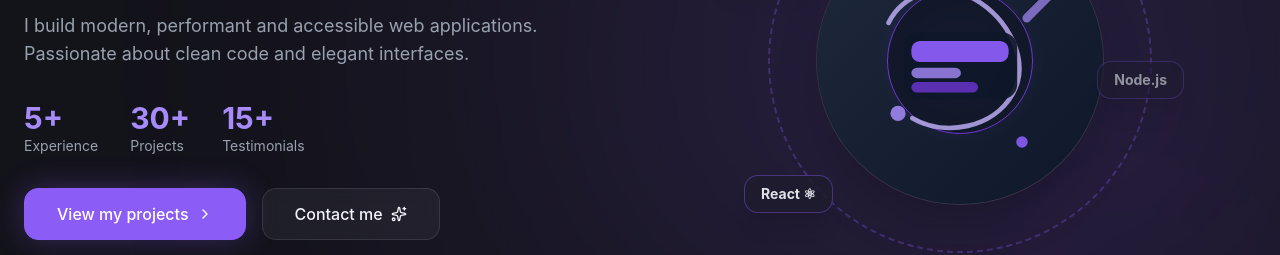
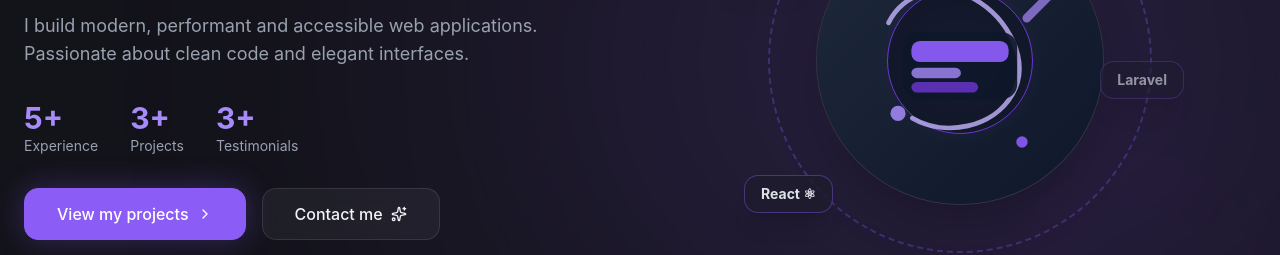
Before and after one commit to Jiraya23/portfolio, a Next.js app: page /en in a window 1280 px wide. Shown: the part 464-719 px from the top of the page. Built offline with nearby package versions, Linux system fonts and the light colour scheme.

Commit message:
bouton cv

```diff
--- a/src/components/sections/About.tsx
+++ b/src/components/sections/About.tsx
@@ -86,9 +86,7 @@ export default function About() {
             <div className="mt-10">
               <a
                 href="/cv.pdf"
-                download="CV_Myli.pdf"
-                target="_blank"
-                rel="noopener noreferrer"
+                download="Cv_Myli.pdf"
                 className={buttonVariants({ size: 'lg', variant: 'outline', className: 'gap-2' })}
               >
                 {t('cta')}
--- a/src/components/sections/Contact.tsx
+++ b/src/components/sections/Contact.tsx
@@ -85,7 +85,7 @@ export default function Contact() {
                 <div className="text-[#cbc3d7] text-sm tracking-wide font-medium mb-1">
                   {t('location') || 'Localisation'}
                 </div>
-                <div className="font-bold text-[#dfe3e7]">Paris, France</div>
+                <div className="font-bold text-[#dfe3e7]">Douala, Cameroun</div>
               </div>
             </div>
 
@@ -103,8 +103,8 @@ export default function Contact() {
                   <label className="text-sm font-medium text-[#cbc3d7]">{t('name') || 'Nom complet'}</label>
                   <input
                     {...register('name')}
-                    className="w-full bg-[#13131a] border border-[#494454] rounded-xl focus:border-[#8b5cf6] focus:ring-1 focus:ring-[#8b5cf6] transition-all px-6 py-3 text-[#dfe3e7] outline-none"
-                    placeholder="John Doe"
+                    className="w-full bg-[#13131a] border border-[#494454] rounded-xl focus:border-[#8b5cf6] focus:ring-1 focus:ring-[#8b5cf6] transition-all px-9 py-3 text-[#dfe3e7] outline-none"
+                    placeholder="Entrez votre nom"
                     type="text"
                   />
                   {errors.name && <p className="text-sm text-red-500 mt-1">{errors.name.message}</p>}
@@ -114,7 +114,7 @@ export default function Contact() {
                   <input
                     {...register('email')}
                     className="w-full bg-[#13131a] border border-[#494454] rounded-xl focus:border-[#8b5cf6] focus:ring-1 focus:ring-[#8b5cf6] transition-all px-6 py-3 text-[#dfe3e7] outline-none"
-                    placeholder="john@example.com"
+                    placeholder="entrez votre adresse mail"
                     type="email"
                   />
                   {errors.email && <p className="text-sm text-red-500 mt-1">{errors.email.message}</p>}
@@ -135,7 +135,7 @@ export default function Contact() {
                 <textarea
                   {...register('message')}
                   className="w-full bg-[#13131a] border border-[#494454] rounded-xl focus:border-[#8b5cf6] focus:ring-1 focus:ring-[#8b5cf6] transition-all px-6 py-3 text-[#dfe3e7] outline-none"
-                  placeholder="Votre message..."
+                  placeholder="Votre message ici..."
                   rows={4}
                 ></textarea>
                 {errors.message && <p className="text-sm text-red-500 mt-1">{errors.message.message}</p>}
--- a/src/components/sections/Hero.tsx
+++ b/src/components/sections/Hero.tsx
@@ -42,8 +42,8 @@ export default function Hero() {
 
   const trustSignals = [
     { label: tAbout('experience'), value: '5+' },
-    { label: tAbout('projects'), value: '30+' },
-    { label: tNav('testimonials'), value: '15+' }
+    { label: tAbout('projects'), value: '3+' },
+    { label: tNav('testimonials'), value: '3+' }
   ]
 
   return (
@@ -216,7 +216,7 @@ export default function Hero() {
                 <span className="text-sm font-bold text-[#dfe3e7]">TypeScript</span>
               </div>
               <div className="absolute top-1/2 -right-8 bg-[#1e1e2e]/60 backdrop-blur-[16px] border border-[#8b5cf6]/40 px-4 py-2 rounded-xl flex items-center shadow-xl animate-pulse">
-                <span className="text-sm font-bold text-[#dfe3e7]">Node.js</span>
+                <span className="text-sm font-bold text-[#dfe3e7]">Laravel</span>
               </div>
               <div className="absolute bottom-10 -left-6 bg-[#1e1e2e]/60 backdrop-blur-[16px] border border-[#8b5cf6]/40 px-4 py-2 rounded-xl flex items-center shadow-xl animate-pulse delay-700">
                 <span className="text-sm font-bold text-[#dfe3e7]">React ⚛</span>
```
